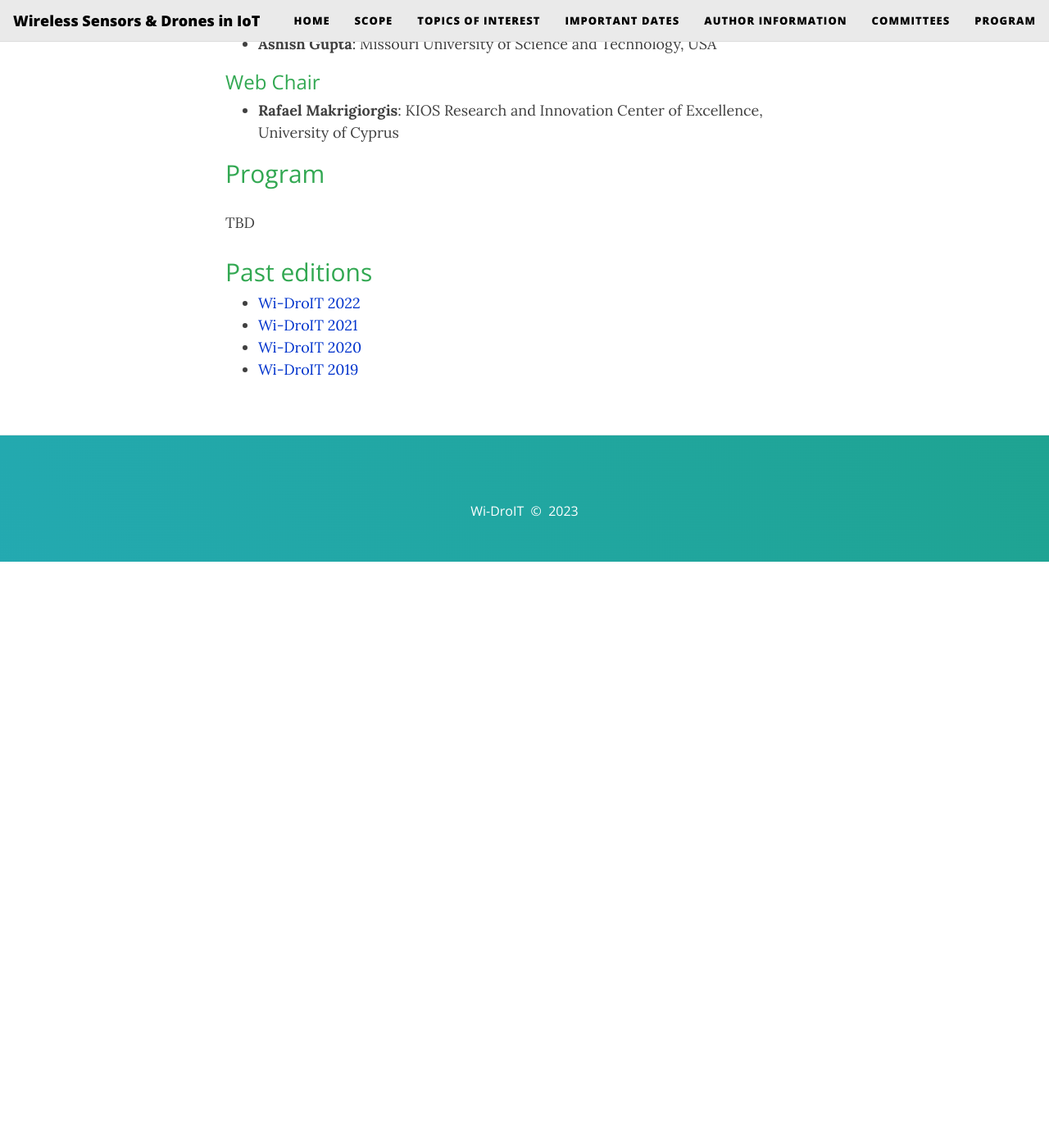
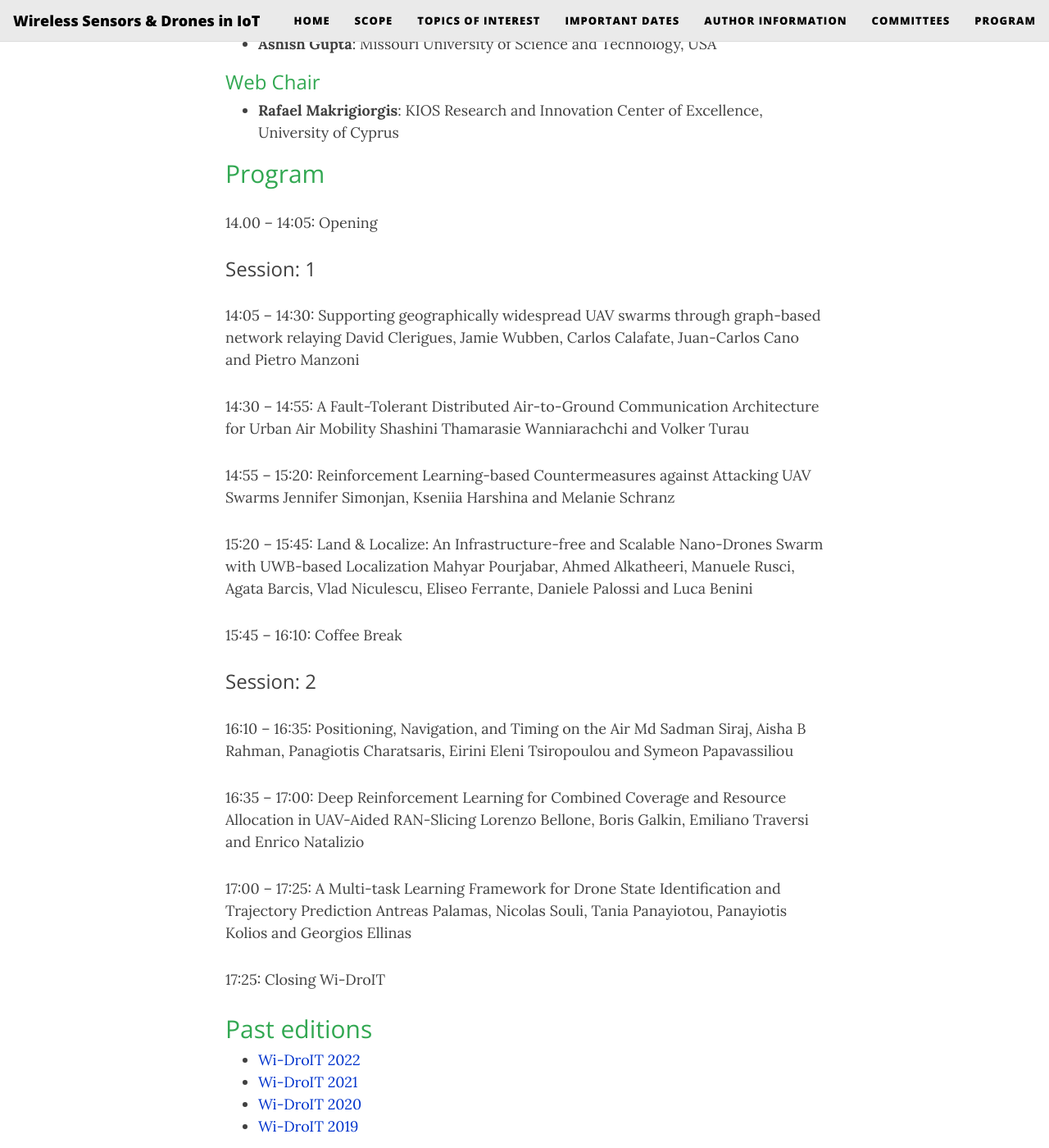
Before and after one commit to widroit2024/widroit2024.github.io, a Jekyll site: the page built from index.md, in a window 1280 px wide and 1400 px high, scrolled down 3615 px. Shown: the whole window at 82% size. Built offline with Jekyll 4.4.1, drawn with Linux system fonts in a browser that asks for light colours; nearby versions of some CDN libraries; before the commit the page ends 4300 px from its top, so only the background shows below that.

Commit message:
Update index.md to add program schedule

```diff
--- a/index.md
+++ b/index.md
@@ -134,7 +134,34 @@ Note that Wi-DroIT does not follow the double-blind review policy. The names and
 
 ## Program
 {: style="color:#32a852"}
-TBD
+14.00 – 14:05: Opening
+
+### Session: 1
+14:05 – 14:30: Supporting geographically widespread UAV swarms through graph-based network relaying
+David Clerigues, Jamie Wubben, Carlos Calafate, Juan-Carlos Cano and Pietro Manzoni
+
+14:30 – 14:55: A Fault-Tolerant Distributed Air-to-Ground Communication Architecture for Urban Air Mobility
+Shashini Thamarasie Wanniarachchi and Volker Turau
+
+14:55 – 15:20: Reinforcement Learning-based Countermeasures against Attacking UAV Swarms
+Jennifer Simonjan, Kseniia Harshina and Melanie Schranz
+
+15:20 – 15:45: Land & Localize: An Infrastructure-free and Scalable Nano-Drones Swarm with UWB-based Localization
+Mahyar Pourjabar, Ahmed Alkatheeri, Manuele Rusci, Agata Barcis, Vlad Niculescu, Eliseo Ferrante, Daniele Palossi and Luca Benini
+
+15:45 – 16:10: Coffee Break
+
+### Session: 2
+16:10 – 16:35: Positioning, Navigation, and Timing on the Air
+Md Sadman Siraj, Aisha B Rahman, Panagiotis Charatsaris, Eirini Eleni Tsiropoulou and Symeon Papavassiliou
+
+16:35 – 17:00: Deep Reinforcement Learning for Combined Coverage and Resource Allocation in UAV-Aided RAN-Slicing
+Lorenzo Bellone, Boris Galkin, Emiliano Traversi and Enrico Natalizio
+
+17:00 – 17:25: A Multi-task Learning Framework for Drone State Identification and Trajectory Prediction
+Antreas Palamas, Nicolas Souli, Tania Panayiotou, Panayiotis Kolios and Georgios Ellinas
+
+17:25: Closing Wi-DroIT
 
 ## Past editions
 {: style="color:#32a852"}
```
